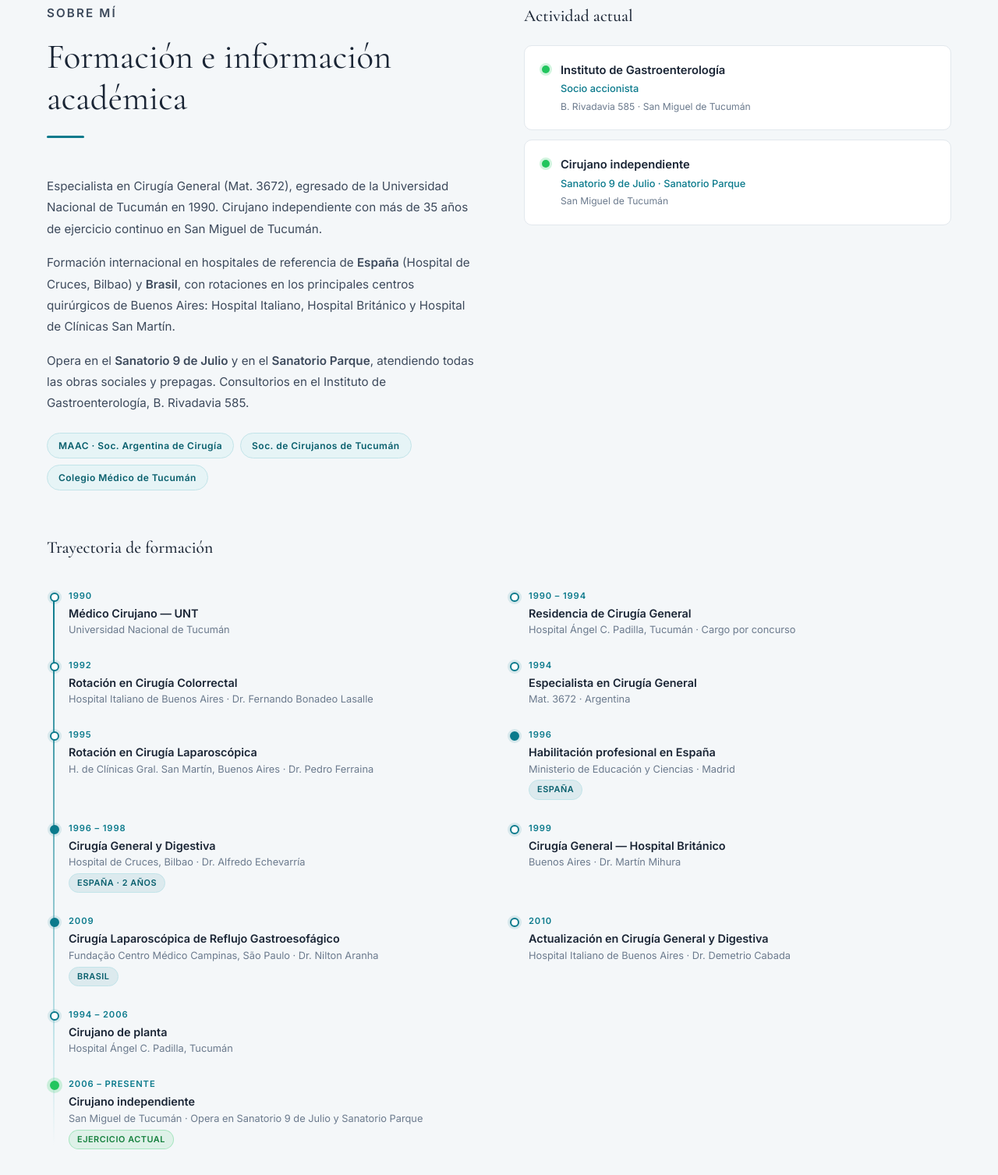
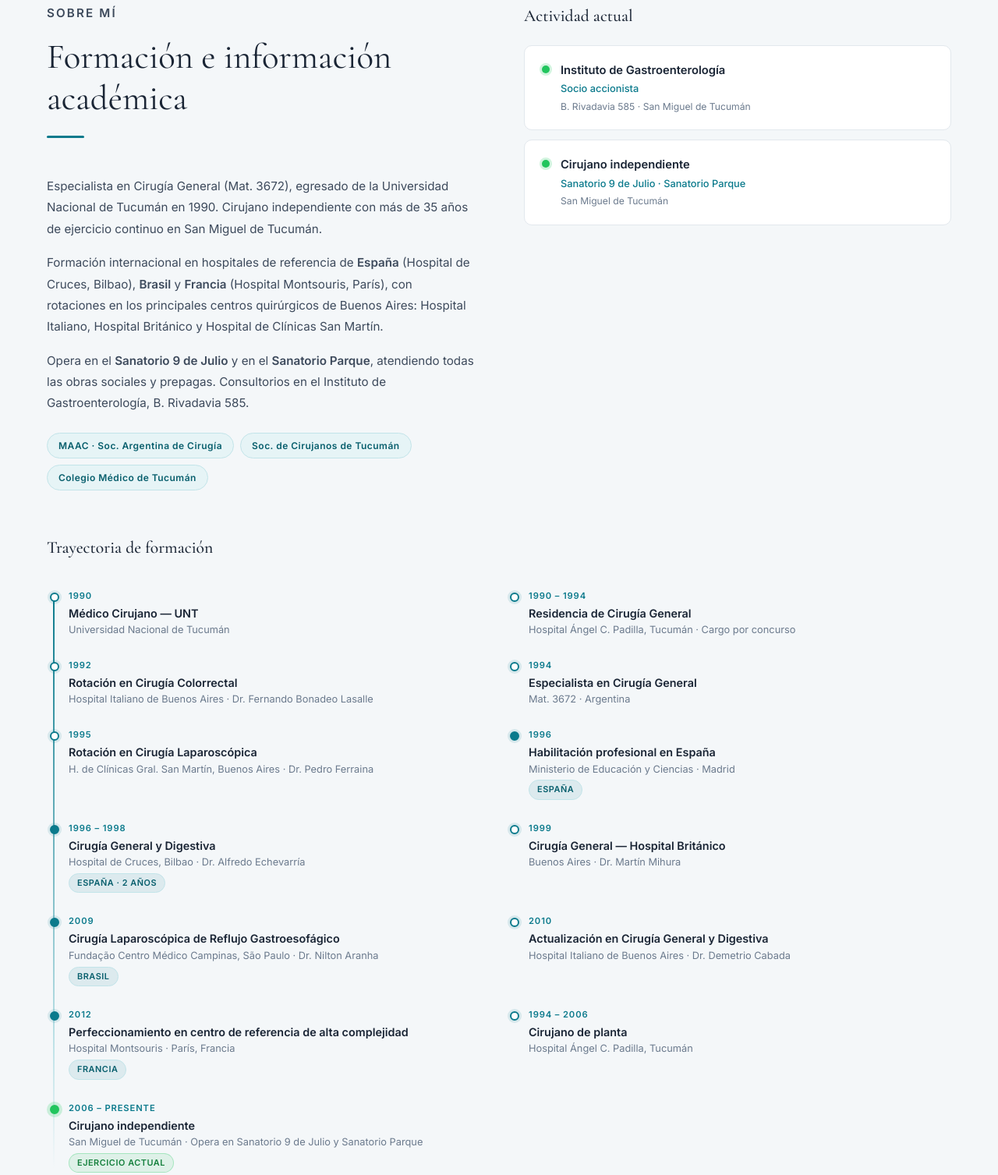
Before and after one commit to mariacaram/dr-esteban-caram, a plain HTML site: page index.html in a window 1280 px wide. Shown: the part 1059-2566 px from the top of the page at 78% size. Drawn offline with nearby package versions, Linux system fonts and the light colour scheme.

Commit message:
Agregar Francia al timeline y bio: Hospital Montsouris París 2012, 4 países
Co-Authored-By: Claude Sonnet 4.6 <noreply@anthropic.com>

```diff
--- a/index.html
+++ b/index.html
@@ -507,7 +507,7 @@
       <div class="stat-label">años de experiencia</div>
     </div>
     <div class="about-statsbar-item">
-      <div class="stat-number">3</div>
+      <div class="stat-number">4</div>
       <div class="stat-label">países de formación</div>
     </div>
     <div class="about-statsbar-item">
@@ -531,9 +531,10 @@
         </p>
         <p>
           Formación internacional en hospitales de referencia de
-          <strong>España</strong> (Hospital de Cruces, Bilbao) y <strong>Brasil</strong>,
-          con rotaciones en los principales centros quirúrgicos de Buenos Aires:
-          Hospital Italiano, Hospital Británico y Hospital de Clínicas San Martín.
+          <strong>España</strong> (Hospital de Cruces, Bilbao), <strong>Brasil</strong>
+          y <strong>Francia</strong> (Hospital Montsouris, París), con rotaciones en los
+          principales centros quirúrgicos de Buenos Aires: Hospital Italiano,
+          Hospital Británico y Hospital de Clínicas San Martín.
         </p>
         <p>
           Opera en el <strong>Sanatorio 9 de Julio</strong> y en el <strong>Sanatorio Parque</strong>,
@@ -644,6 +645,14 @@
           <div class="tl-year">2010</div>
           <div class="tl-title">Actualización en Cirugía General y Digestiva</div>
           <div class="tl-place">Hospital Italiano de Buenos Aires · Dr. Demetrio Cabada</div>
+        </div>
+
+        <div class="tl-item">
+          <div class="tl-dot intl"></div>
+          <div class="tl-year">2012</div>
+          <div class="tl-title">Perfeccionamiento en centro de referencia de alta complejidad</div>
+          <div class="tl-place">Hospital Montsouris · París, Francia</div>
+          <span class="tl-badge intl">Francia</span>
         </div>
 
         <div class="tl-item">
```
